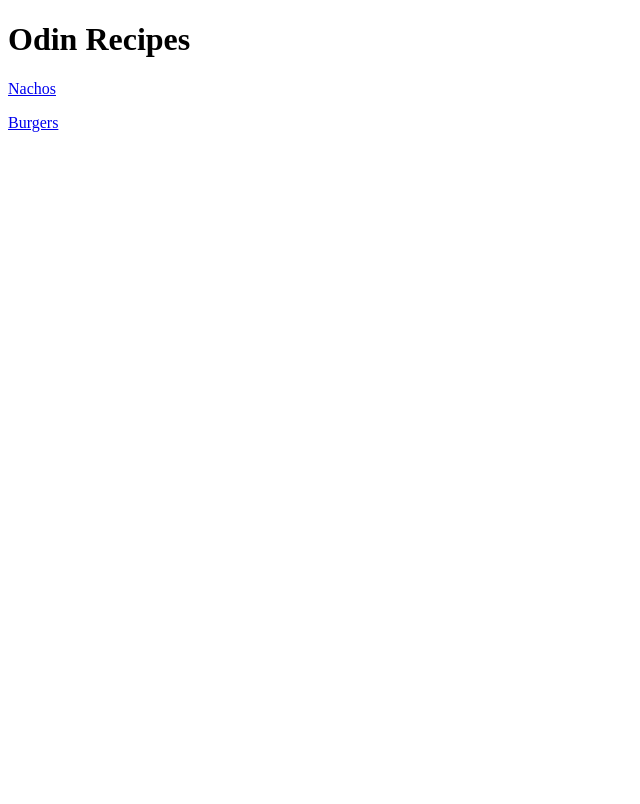
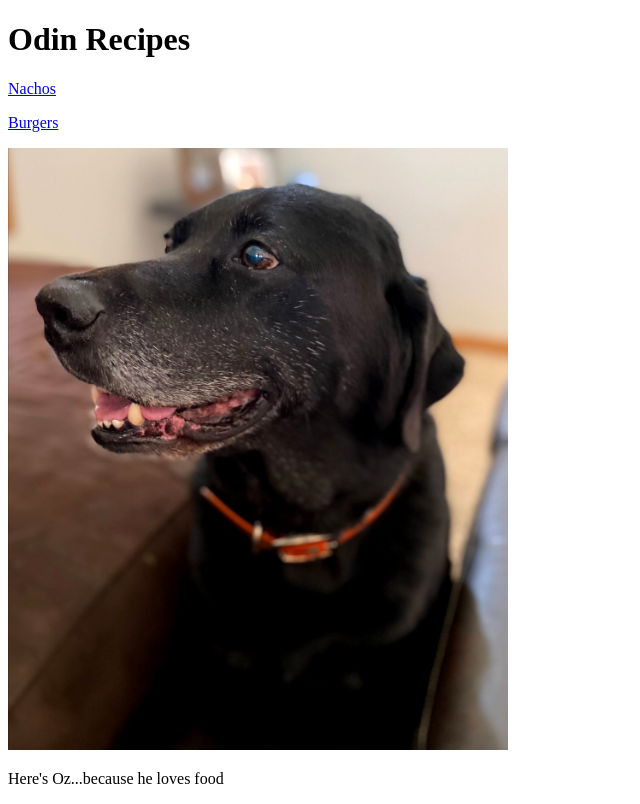
Before and after one commit to simonbr2/odin-recipes, a plain HTML site: page index.html in a window 1280 px wide. Shown: the whole page, without its empty margins (0-640 px from the left). Drawn offline with Linux system fonts and the light colour scheme.

Commit message:
added oz pictures

```diff
--- a/index.html
+++ b/index.html
@@ -11,5 +11,8 @@
 
   <p><a href="./recipes/nachos.html">Nachos</a></p>
   <p><a href="./recipes/burgers.html">Burgers</a></p>
+
+  <img src='images/dog.jpg' alt="A picture of a cool dog" width='500'/>
+  <p>Here's Oz...because he loves food</p>
 </body>
 </html>
```
Also changed, not shown: images/dog.jpg (added).
